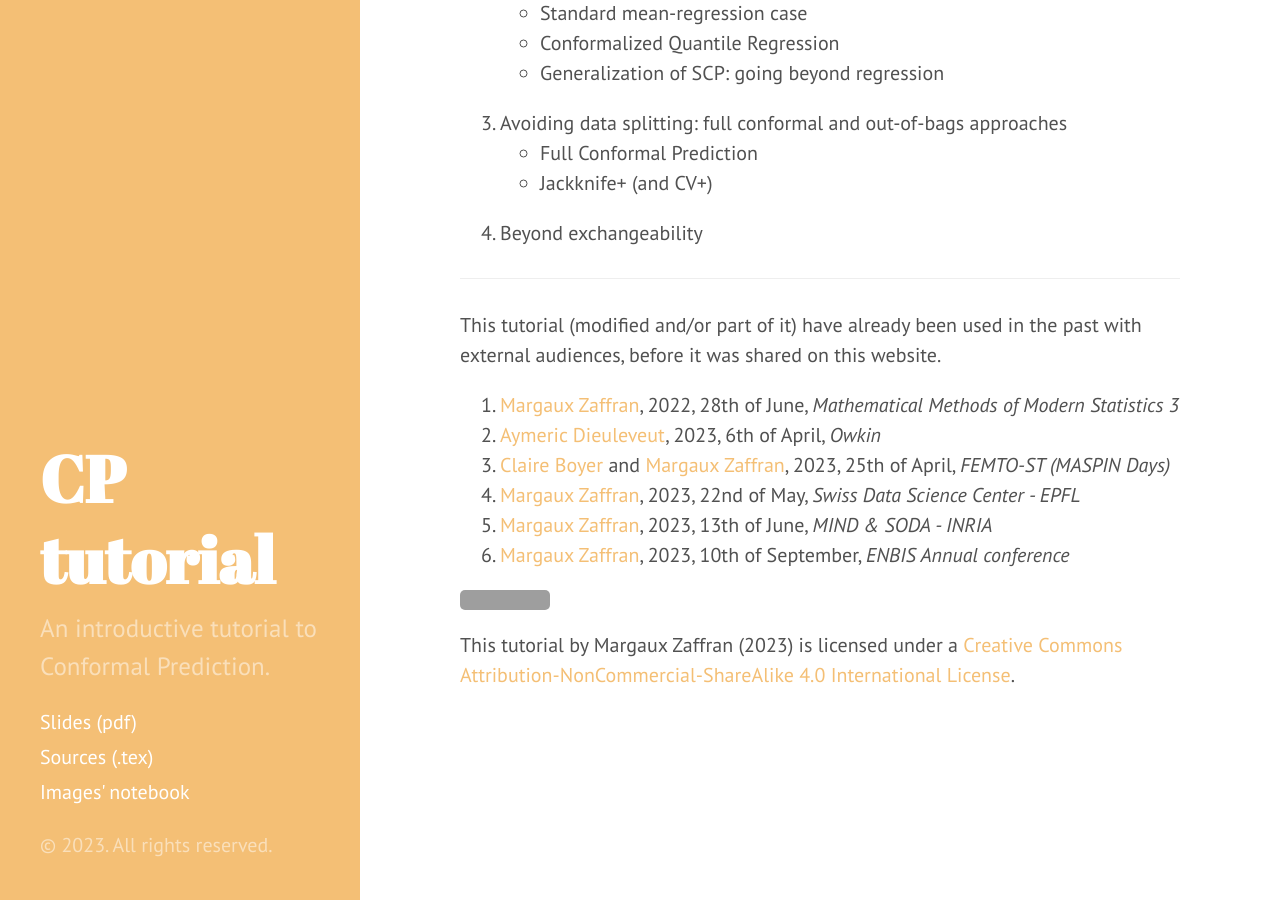
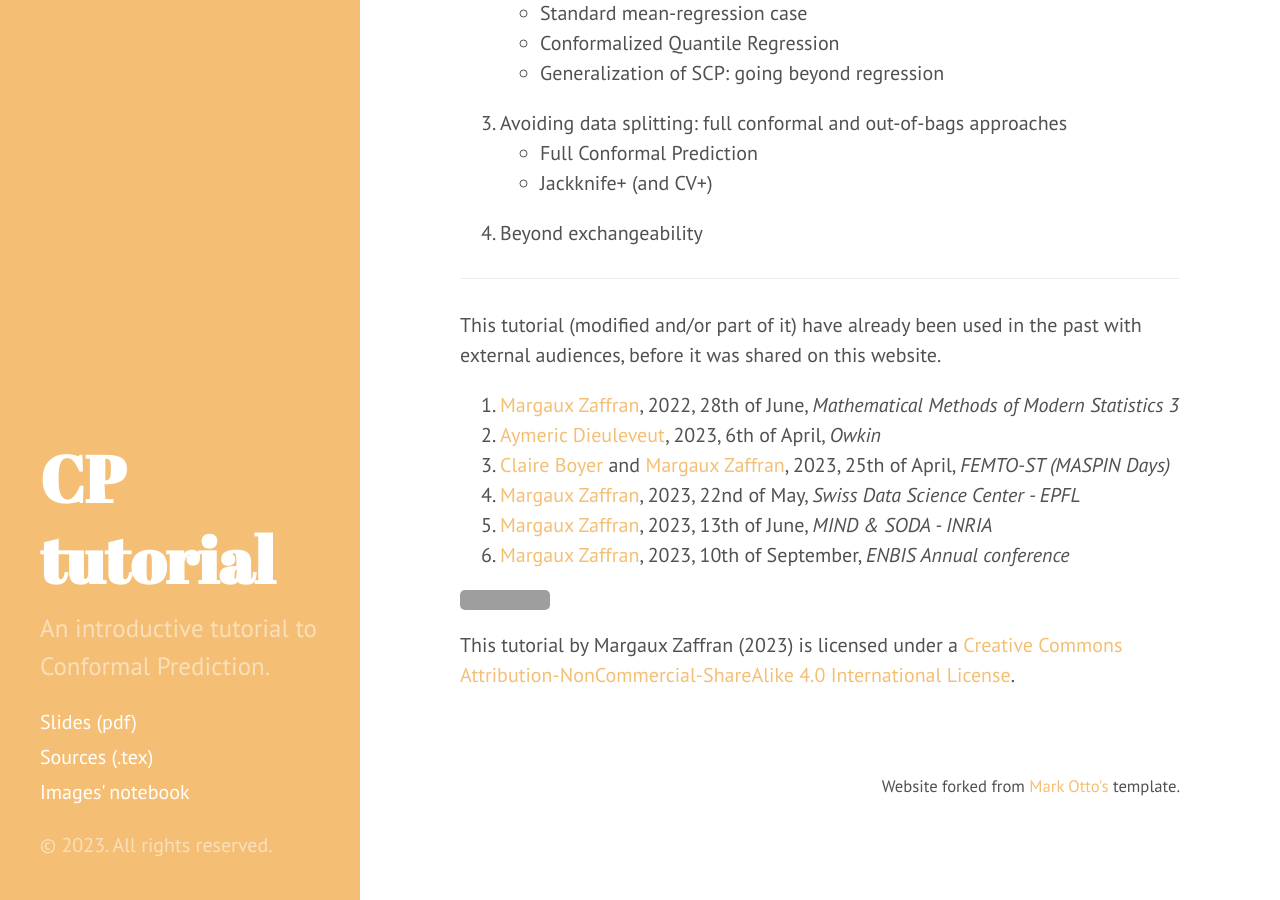
Before and after one commit to conformalpredictionintro/conformalpredictionintro.github.io, a Jekyll site: the page built from index.html, in a window 1280 px wide and 900 px high, scrolled down 1202 px. Built offline with Jekyll 4.4.1, drawn with Linux system fonts in a browser that asks for light colours; Markdown is read by kramdown in place of the engine named in the settings; the list of posts is cut into pages by our own code; grey boxes are pictures that could not be loaded.

Commit message:
add reference to website template

```diff
--- a/index.html
+++ b/index.html
@@ -18,3 +18,5 @@ title: Home
   </div>
   {% endfor %}
 </div>
+
+<p style="text-align:right"><small> Website forked from <a href="https://github.com/poole/hyde">Mark Otto's</a> template.</small></p>
```
